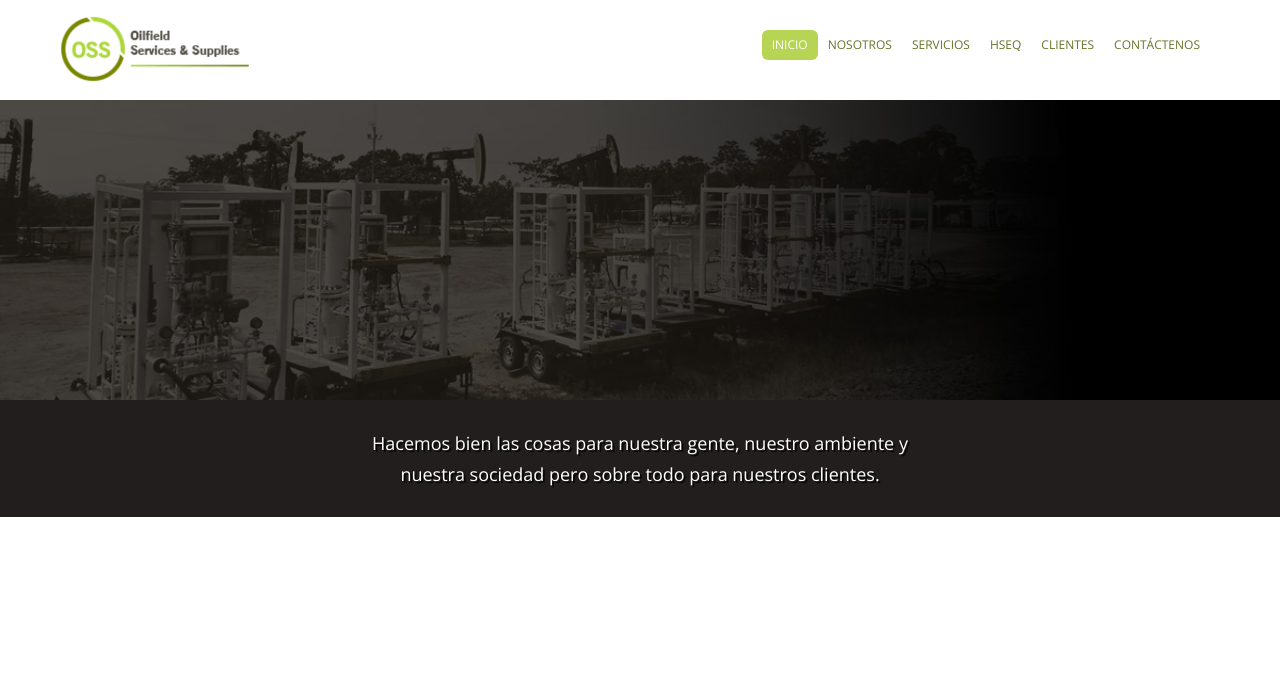
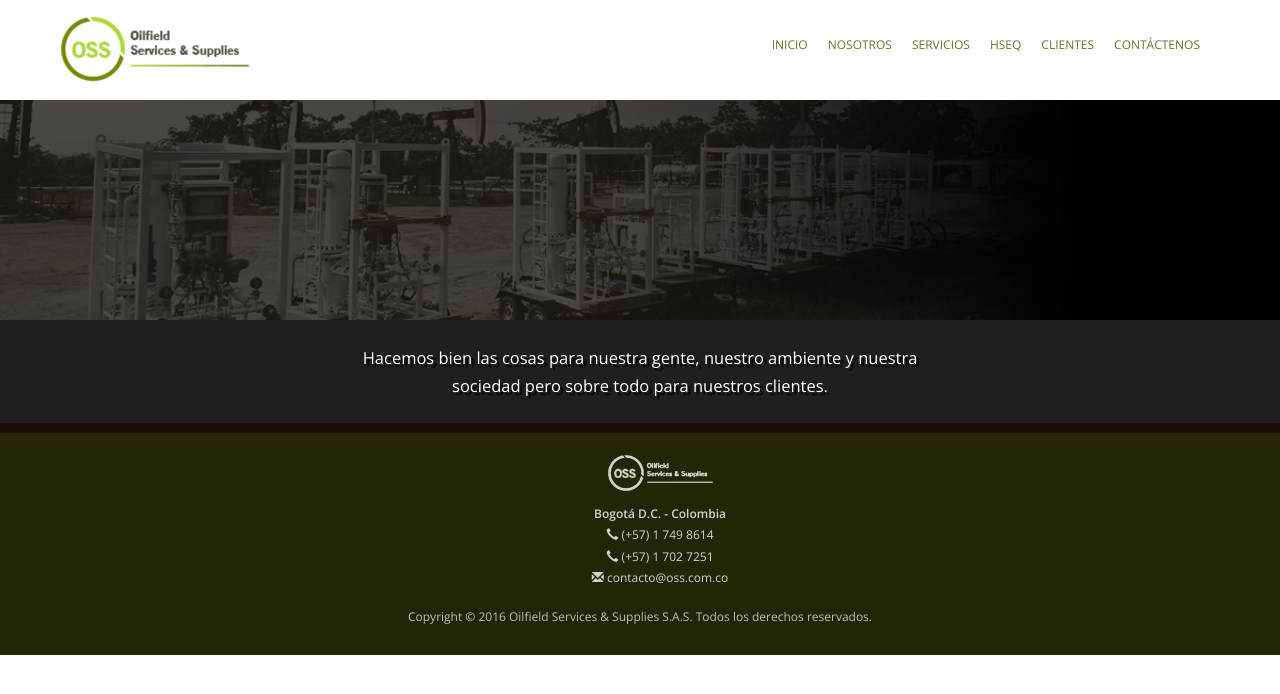
Before and after one commit to muygrafico/oss.com.co, a PHP site: page / in a window 1280 px wide. Shown: the top 694 px of the page. Run offline with PHP 8.4, Linux system fonts and the light colour scheme; some libraries are stand-ins or nearby versions.

Commit message:
re-organize using php include | create footer and footer styles

```diff
--- /dev/null
+++ b/css/footer-styles.css
@@ -0,0 +1,30 @@
+/* footer styles */
+
+footer{
+  border-top: 10px solid #181007;
+  background: #242507;
+}
+
+footer p {
+  font-size: 12px;
+  font-weight: 300;
+  padding: 1rem 0 2rem 0;
+  color: rgba(255, 255, 255, 0.7);
+}
+
+footer ul {
+  margin-top: 1rem;
+  list-style: none;
+}
+
+footer ul li, footer ul li a {
+  font-size: 1.2rem;
+  color:rgba(255,255,255,0.8);
+  padding: 0.2rem 0;
+}
+
+footer img.footer-logo {
+  width: 125px;
+  padding: 1rem;
+  opacity: 0.8;
+}
--- a/css/nav-styles.css
+++ b/css/nav-styles.css
@@ -4,6 +4,7 @@
   margin:-15px 0 0 0;
   padding: 0;
 }
+
 .navbar-brand img{
   max-width: 200px;
 }
@@ -13,7 +14,6 @@
 	margin: 30px 0 20px 0;
 	text-transform: uppercase;
 }
-
 
 .navbar-nav > li > a {
 	font-size: 12px;
--- a/css/styles.css
+++ b/css/styles.css
@@ -1,34 +1,41 @@
 /* home styles */
 
-body{ font-family: 'Open Sans', sans-serif}
+body{
+  font-family: 'Open Sans', sans-serif;
+  font-size: 16px;
+}
 
 /* --------------------- home hero  --------------------- */
-#home-page section.hero .img-hero{
+
+#home-page section.hero{
   background: url('/images/home-hero-bg.jpg');
   background-size: cover;
   background-position: 0 50%;
 }
+
 @media (min-width: 1100px) {
-  #home-page section.hero .img-hero{
-    height: 300px;
-    /*background-position: 0 65%;*/
+  #home-page section.hero{
+    height: 220px;
   }
 }
+
 @media (max-width: 1099px) {
-  #home-page section.hero .img-hero{
-    height: 250px;
+  #home-page section.hero{
+    height: 170px;
   }
 }
+
 /* -------------------- home hero end  ------------------- */
 
 .main-slogan{
-  padding: 2em;
+  padding: 0.85em;
   background: #231E1E;
 }
+
 .main-slogan h4{
-  margin:0;
   color:white;
-  line-height: 1.7em;
+  line-height: 2.8rem;
+  font-size: 1.65rem;
   text-align: center;
-  text-shadow: 2px 2px rgba(0, 0, 0, 0.8);
+  text-shadow: 3px 3px rgba(0, 0, 0, 0.8);
 }
--- /dev/null
+++ b/includes/footer.php
@@ -0,0 +1,16 @@
+<footer>
+  <div class="container text-center">
+    <div class="row">
+      <div class="col-sm-12">
+        <ul>
+          <li><img class="footer-logo" src="images/footer-logo-white.png" alt="oilfield services and supplies white logo" /></li>
+          <li><strong>Bogotá D.C. - Colombia</strong></li>
+          <li><a href="callto:+5717498614"><i class="glyphicon glyphicon-earphone"></i> (+57) 1 749 8614</a></li>
+          <li><a href="callto:+5717027251"><i class="glyphicon glyphicon-earphone"></i> (+57) 1 702 7251</a></li>
+          <li><a href="mailto:contacto@oss.com.co"><i class="glyphicon glyphicon-envelope"></i> contacto@oss.com.co</a></li>
+        </ul>
+        <p>Copyright © 2016 Oilfield Services & Supplies S.A.S. Todos los derechos reservados.</p>
+      </div>
+    </div>
+  </div>
+</footer>
--- /dev/null
+++ b/includes/head.php
@@ -0,0 +1,12 @@
+<head>
+  <meta charset="UTF-8">
+  <meta name="viewport" content="width=device-width, initial-scale=1, maximum-scale=1, user-scalable=no">
+  <title>Oilfield Services and supplies</title>
+  <link rel="stylesheet" href="https://maxcdn.bootstrapcdn.com/bootstrap/3.3.7/css/bootstrap.min.css">
+  <link href="https://fonts.googleapis.com/css?family=Open+Sans:300,400,600" rel="stylesheet">
+  <link rel="stylesheet" href="css/nav-styles.css">
+  <link rel="stylesheet" href="css/footer-styles.css">
+  <link rel="stylesheet" href="css/styles.css">
+  <script src="https://ajax.googleapis.com/ajax/libs/jquery/3.1.0/jquery.min.js"></script>
+  <script src="https://maxcdn.bootstrapcdn.com/bootstrap/3.3.7/js/bootstrap.min.js"></script>
+</head>
--- /dev/null
+++ b/includes/header.php
@@ -0,0 +1,29 @@
+<!-- Navigation start -->
+<header class="header">
+  <nav class="navbar navbar-custom" role="navigation">
+    <div class="container">
+      <div class="navbar-header">
+        <button type="button" class="navbar-toggle" data-toggle="collapse" data-target="#custom-collapse">
+          <span class="sr-only">Toggle navigation</span>
+          <span class="icon-bar"></span>
+          <span class="icon-bar"></span>
+          <span class="icon-bar"></span>
+        </button>
+        <a class="navbar-brand" href="index.html">
+          <img src="images/nav-logo.png" class="img-responsive" alt="oilfield services and supplies logo">
+        </a>
+      </div>
+      <div class="collapse navbar-collapse" id="custom-collapse">
+        <ul class="nav navbar-nav navbar-right">
+          <li><a href="#home">Inicio</a></li>
+          <li><a href="#home">Nosotros</a></li>
+          <li><a href="#home">Servicios</a></li>
+          <li><a href="#testimonials">Hseq</a></li>
+          <li><a href="#contact">Clientes</a></li>
+          <li><a href="#contact">Contáctenos</a></li>
+        </ul>
+      </div>
+    </div>
+  </nav>
+</header>
+<!-- Navigation end -->
--- a/index.html
+++ /dev/null
@@ -1,63 +0,0 @@
-<!DOCTYPE html>
-<html lang="en">
-<head>
-  <meta charset="UTF-8">
-  <meta name="viewport" content="width=device-width, initial-scale=1, maximum-scale=1, user-scalable=no">
-  <title>Oilfield Services and supplies</title>
-  <link rel="stylesheet" href="https://maxcdn.bootstrapcdn.com/bootstrap/3.3.7/css/bootstrap.min.css">
-  <link href="https://fonts.googleapis.com/css?family=Open+Sans:400,600" rel="stylesheet">
-  <link rel="stylesheet" href="css/nav-styles.css">
-  <link rel="stylesheet" href="css/styles.css">
-</head>
-<body>
-
-  <!-- Navigation start -->
-  <header class="header">
-    <nav class="navbar navbar-custom" role="navigation">
-      <div class="container">
-        <div class="navbar-header">
-          <button type="button" class="navbar-toggle" data-toggle="collapse" data-target="#custom-collapse">
-            <span class="sr-only">Toggle navigation</span>
-            <span class="icon-bar"></span>
-            <span class="icon-bar"></span>
-            <span class="icon-bar"></span>
-          </button>
-          <a class="navbar-brand" href="index.html">
-            <img src="images/nav-logo.png" class="img-responsive" alt="">
-          </a>
-        </div>
-        <div class="collapse navbar-collapse" id="custom-collapse">
-          <ul class="nav navbar-nav navbar-right">
-            <li><a class="active" href="#home">Inicio</a></li>
-            <li><a href="#home">Nosotros</a></li>
-            <li><a href="#home">Servicios</a></li>
-            <li><a href="#testimonials">Hseq</a></li>
-            <li><a href="#contact">Clientes</a></li>
-            <li><a href="#contact">Contáctenos</a></li>
-          </ul>
-        </div>
-      </div>
-    </nav>
-  </header>
-
-  <!-- Navigation end -->
-
-  <div id="home-page">
-    <section class="hero">
-      <div class="img-hero"></div>
-    </section>
-    <section class="main-slogan">
-      <div class="container">
-        <div class="row">
-          <div class="col-lg-offset-3 col-lg-6 col-md-offset-2 col-md-8">
-            <h4>Hacemos bien las cosas para nuestra gente, nuestro ambiente y nuestra sociedad
-            pero sobre todo para nuestros clientes.</h4>
-          </div>
-        </div>
-      </div>
-    </section>
-  </div>
-  <script src="https://ajax.googleapis.com/ajax/libs/jquery/3.1.0/jquery.min.js"></script>
-  <script src="https://maxcdn.bootstrapcdn.com/bootstrap/3.3.7/js/bootstrap.min.js"></script>
-</body>
-</html>
--- /dev/null
+++ b/index.php
@@ -0,0 +1,22 @@
+<!DOCTYPE html>
+<html lang="en">
+<?php include 'includes/head.php';?>
+<body>
+  <?php include 'includes/header.php';?>
+  <div id="home-page">
+    <section class="hero">
+    </section>
+    <section class="main-slogan">
+      <div class="container">
+        <div class="row">
+          <div class="col-lg-offset-3 col-lg-6 col-md-offset-2 col-md-8">
+            <h4>Hacemos bien las cosas para nuestra gente, nuestro ambiente y nuestra sociedad
+            pero sobre todo para nuestros clientes.</h4>
+          </div>
+        </div>
+      </div>
+    </section>
+  </div>
+  <?php include 'includes/footer.php';?>
+</body>
+</html>
```
Also changed, not shown: images/footer-logo-white.png (added), 2 other files.
